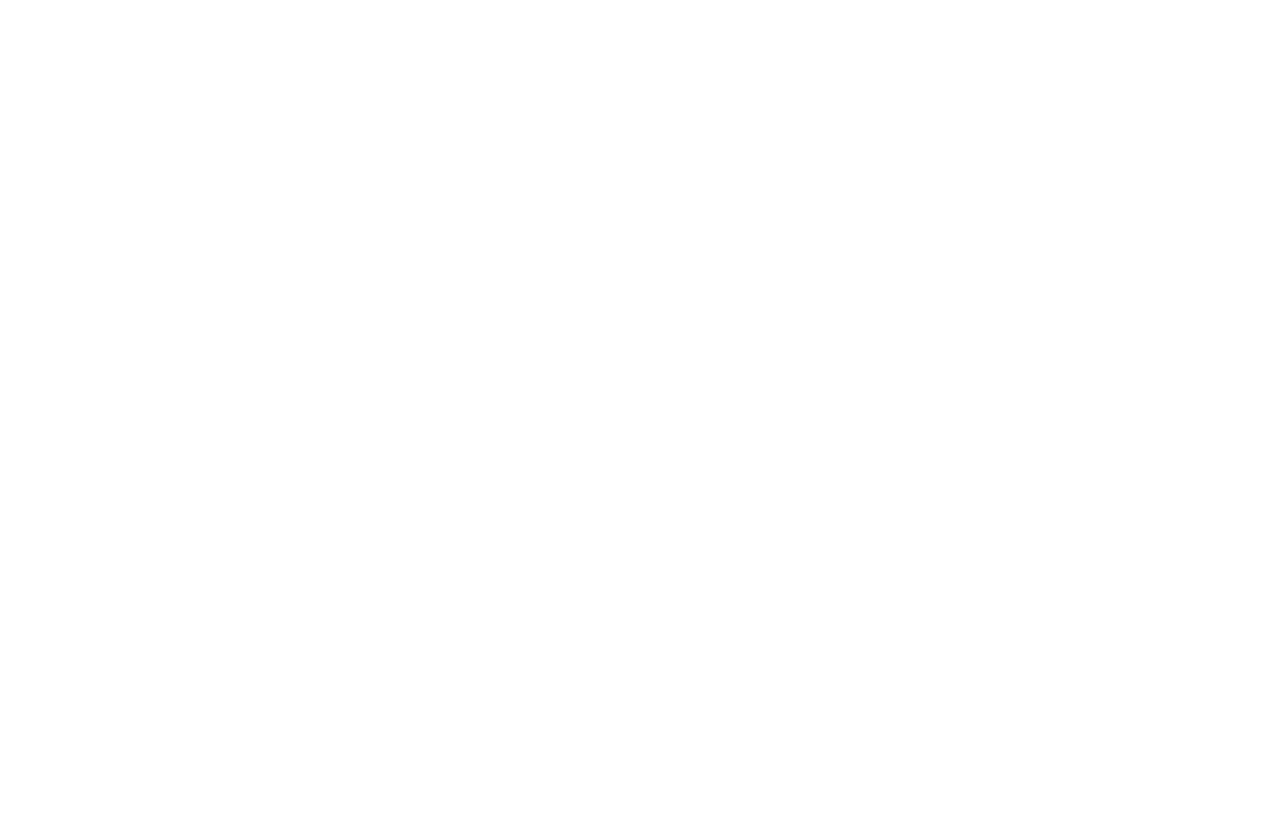
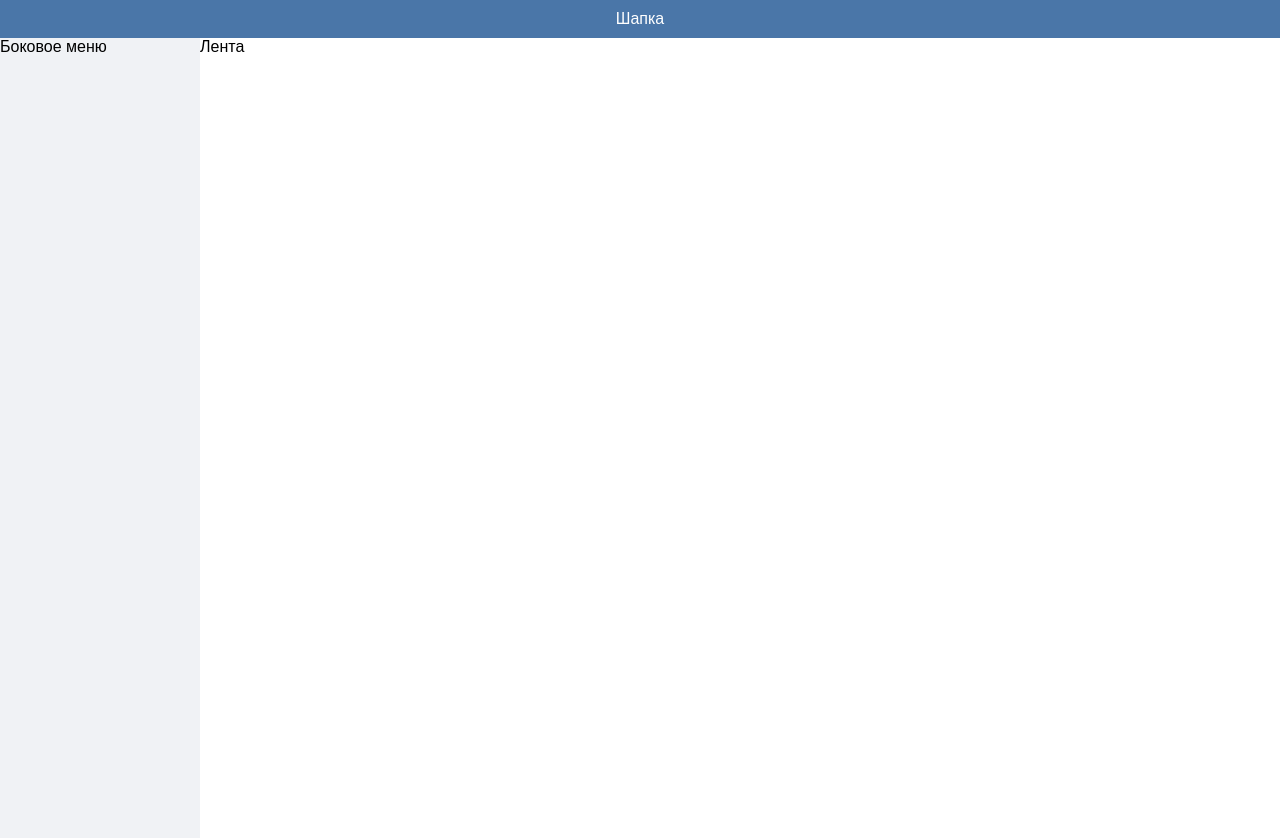
Before and after one commit to r00phik72/vk_feed_clone, a plain HTML site: page index.html in a window 1280 px wide. Before the commit the page ends 800 px from the top, so only its background shows below. Drawn offline with Linux system fonts and the light colour scheme.

```diff
--- a/index.html
+++ b/index.html
@@ -7,6 +7,9 @@
     <link rel="stylesheet" href="styles.css" />
   </head>
   <body>
+    <div class="header">Шапка</div>
+    <div class="sidebar">Боковое меню</div>
+    <div class="feed">Лента</div>
     <script src="script.js"></script>
   </body>
 </html>
--- a/styles.css
+++ b/styles.css
@@ -0,0 +1,18 @@
+body {
+  margin: 0;
+  font-family: Arial, sans-serif;
+}
+
+.header {
+  background: #4a76a8;
+  color: white;
+  padding: 10px;
+  text-align: center;
+}
+
+.sidebar {
+  background: #f0f2f5;
+  width: 200px;
+  float: left;
+  height: 100vh;
+}
```
